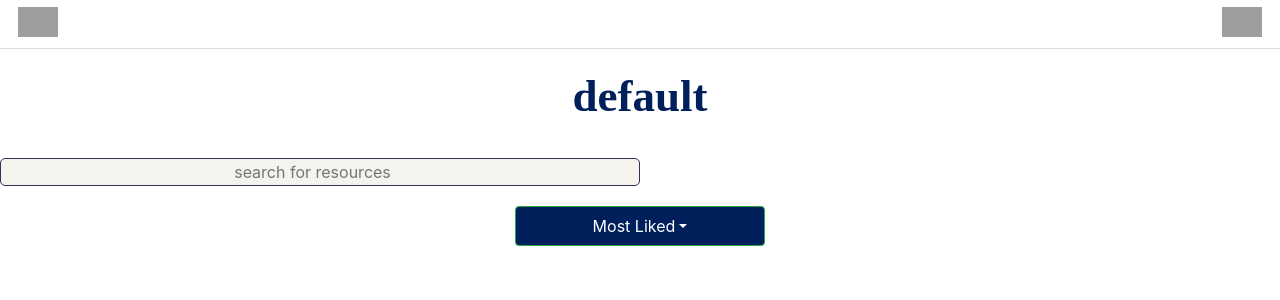
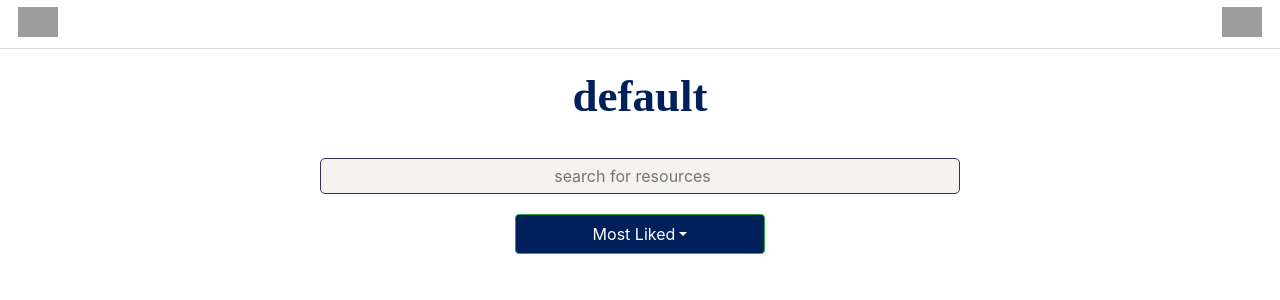
Before and after one commit to curley2121/Enviornmental-Racism, a React (Create React App) app: page /content/1 in a window 1280 px wide. Shown: the top 300 px of the page. Built offline with nearby package versions, Linux system fonts and the light colour scheme; grey boxes are pictures that could not be loaded.

Commit message:
Update Content.module.css

```diff
--- a/src/components/Content.module.css
+++ b/src/components/Content.module.css
@@ -58,6 +58,64 @@
     border: none!important;
     width: 250px!important;
     color: rgb(255, 255, 255)!important;
+    padding-bottom: 10px;
+    padding-top:10px;
+    text-align: center!important;
+    text-decoration: none!important;
+    margin: 0px auto!important;
+    display:block!important;
+    cursor:pointer!important;
+
+  }
+  .item:hover {
+    background-color: rgb(50, 32, 92);
+  }
+
+  a:hover, a:active {
+    background-color: rgb(209, 209, 230);
+  }
+
+  input {
+    display: block !important;
+    font-family: "Helvetica";
+    width: 250px;
+    text-align: center;
+    margin-right: auto !important;
+    margin-left: auto !important;
+    background-color: #ffffff;
+    border: 1.5px solid #392f5a;
+    border-radius: 5px;
+    padding:5px;
+  }
+
+  .searchInput {
+    padding-bottom: 20px;
+  }
+
+  .drop {
+    background-color: rgb(0, 32, 92) !important;
+
+    width: 250px !important;
+    height: 40px !important;
+    color: rgb(255, 255, 255) !important;
+    padding-bottom: 10px;
+    text-align: center !important;
+    text-decoration: none !important;
+    margin: 0px auto !important;
+    display:block !important;
+    cursor:pointer;
+
+  }
+  .drop:hover {
+    background-color: rgb(30, 76, 163) !important;
+
+
+  }
+  .item{
+    background-color: rgb(0, 32, 92)!important;
+    border: none!important;
+    width: 250px!important;
+    color: rgb(255, 255, 255)!important;
     padding-bottom: 30px;
     padding-top:30px;
     text-align: center!important;
```
